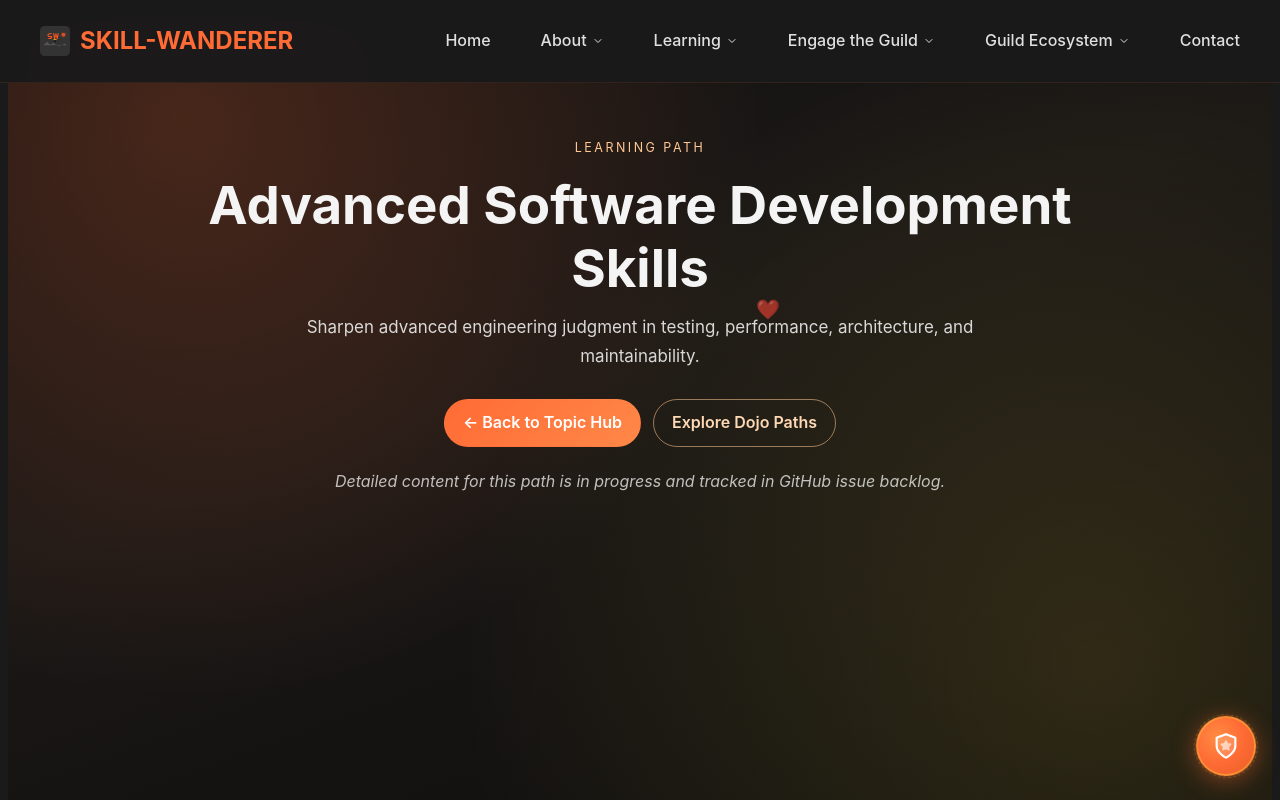
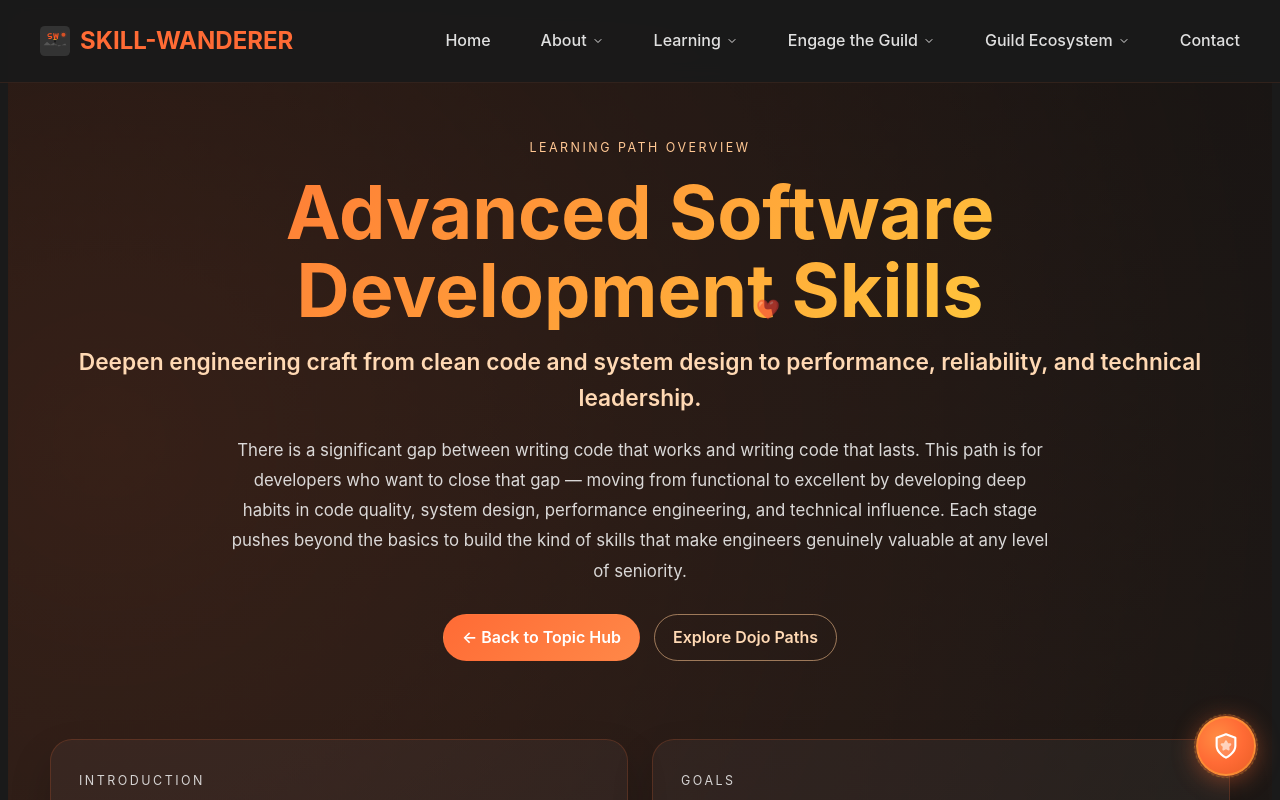
Before and after one commit to skill-wanderer/skill-wanderer-landing-page, a Nuxt app: page /learning-path/advanced-software-development-skills in a window 1280 px wide. Shown: the top 800 px of the page. Built offline with nearby package versions, Linux system fonts and the light colour scheme.

Commit message:
update slug

```diff
--- a/data/learning-path-overviews.ts
+++ b/data/learning-path-overviews.ts
@@ -308,8 +308,8 @@ export const reusablePathOverviews: Record<string, ReusablePathOverview> = {
       }
     ]
   },
-  'ai-machine-learning': {
-    slug: 'ai-machine-learning',
+  'ai-and-machine-learning': {
+    slug: 'ai-and-machine-learning',
     title: 'AI and Machine Learning',
     description: 'A structured path from understanding AI fundamentals to building and deploying production-ready machine learning systems.',
     intro:
@@ -539,8 +539,8 @@ export const reusablePathOverviews: Record<string, ReusablePathOverview> = {
       }
     ]
   },
-  'software-development-roles-career': {
-    slug: 'software-development-roles-career',
+  'software-development-roles-and-career': {
+    slug: 'software-development-roles-and-career',
     title: 'Software Development Roles & Career',
     description: 'Navigate the software industry with clarity — understanding roles, team dynamics, and how to grow with intention.',
     intro:
@@ -693,8 +693,8 @@ export const reusablePathOverviews: Record<string, ReusablePathOverview> = {
       }
     ]
   },
-  'startup-foundation': {
-    slug: 'startup-foundation',
+  'start-up-foundation': {
+    slug: 'start-up-foundation',
     title: 'Start-up Foundation',
     description: 'Build the mindset, skills, and practices to turn an idea into a real, sustainable product and business.',
     intro:
@@ -770,8 +770,8 @@ export const reusablePathOverviews: Record<string, ReusablePathOverview> = {
       }
     ]
   },
-  'advanced-software-development': {
-    slug: 'advanced-software-development',
+  'advanced-software-development-skills': {
+    slug: 'advanced-software-development-skills',
     title: 'Advanced Software Development Skills',
     description: 'Deepen engineering craft from clean code and system design to performance, reliability, and technical leadership.',
     intro:
@@ -847,8 +847,8 @@ export const reusablePathOverviews: Record<string, ReusablePathOverview> = {
       }
     ]
   },
-  'software-architecture-design-patterns': {
-    slug: 'software-architecture-design-patterns',
+  'software-architecture-and-design-patterns': {
+    slug: 'software-architecture-and-design-patterns',
     title: 'Software Architecture & Design Patterns',
     description: 'Learn to design software systems with intentional structure — from design patterns to architectural styles and real-world trade-offs.',
     intro:
```
